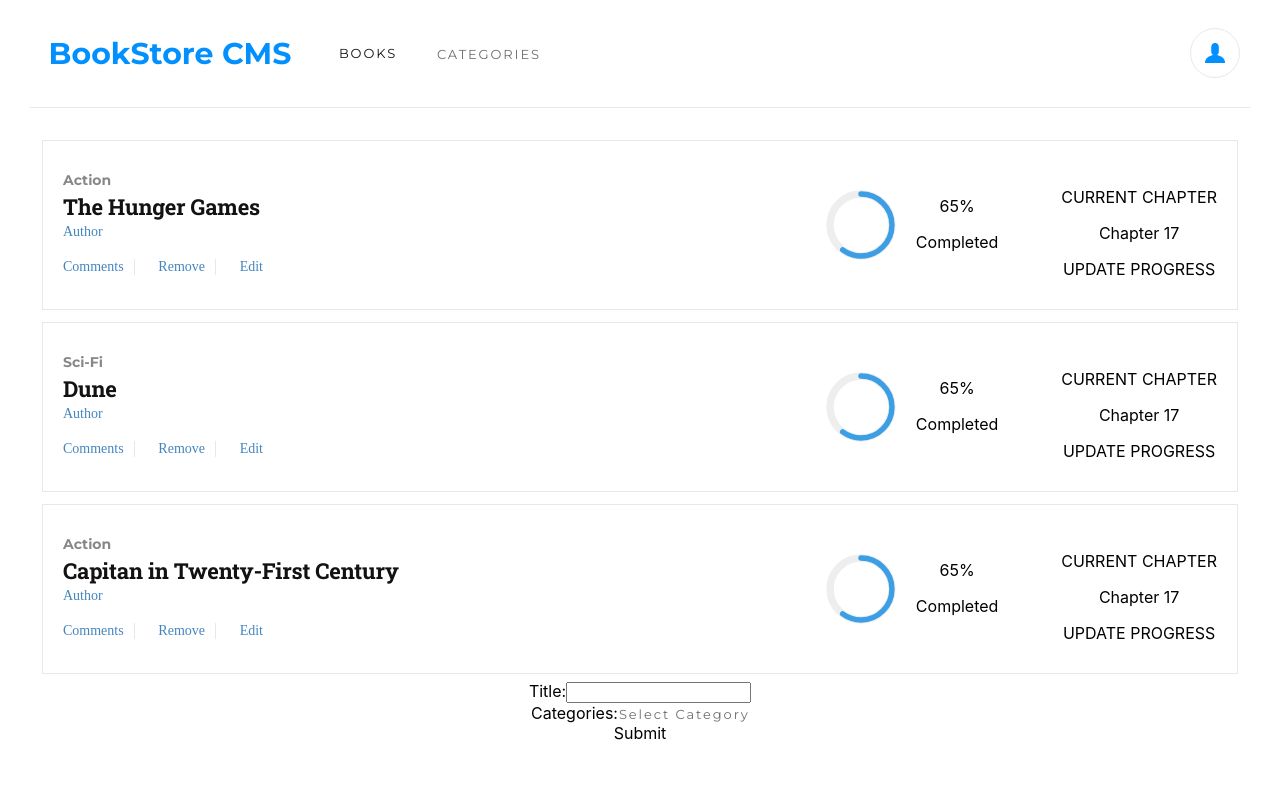
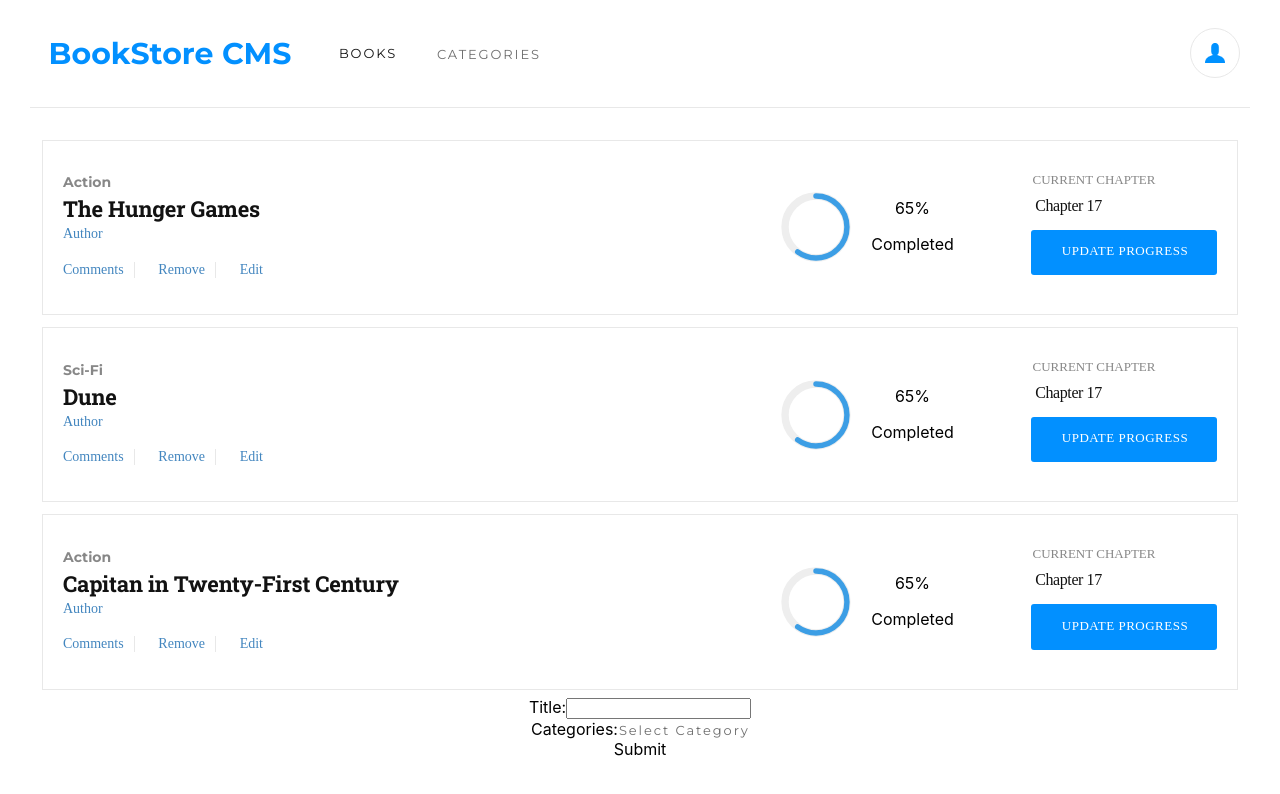
Before and after one commit to jessicafarias/bookstore-cms, a React (Create React App) app: page / in a window 1280 px wide. Shown: the top 794 px of the page. Built offline with nearby package versions, Linux system fonts and the light colour scheme.

Commit message:
style: Styles 'current chapter and update progress' section

```diff
--- a/src/components/Book.js
+++ b/src/components/Book.js
@@ -42,9 +42,11 @@
             </div>
           </div>
           <div>
-            <p>CURRENT CHAPTER</p>
-            <p>Chapter 17</p>
-            <button type="button">UPDATE PROGRESS</button>
+            <p className="Current-Chapter">CURRENT CHAPTER</p>
+            <p className="Current-Lesson">Chapter 17</p>
+            <div className="Rectangle-2">
+              <p className="Update-progress">UPDATE PROGRESS</p>
+            </div>
           </div>
         </div>
       </tr>
--- a/src/styles/Book.css
+++ b/src/styles/Book.css
@@ -121,3 +121,54 @@
 .circular-chart.blue .circle {
   stroke: #3c9ee5;
 }
+
+.Current-Chapter {
+  width: 126px;
+  height: 18px;
+  margin: 1px 58px 0 59px;
+  opacity: 0.5;
+  font-family: RobotoSlab;
+  font-size: 13px;
+  font-weight: 300;
+  font-stretch: normal;
+  font-style: normal;
+  line-height: normal;
+  letter-spacing: normal;
+  color: #121212;
+}
+
+.Current-Lesson {
+  width: 75px;
+  height: 21px;
+  margin: 7px 109px 4px 59px;
+  font-family: RobotoSlab;
+  font-size: 16px;
+  font-weight: 300;
+  font-stretch: normal;
+  font-style: normal;
+  line-height: normal;
+  letter-spacing: -0.4px;
+  color: #121212;
+}
+
+.Rectangle-2 {
+  width: 184px;
+  height: 33px;
+  margin: 12px 0 9px 59px;
+  padding: 0.25px 0 12px 2px;
+  border-radius: 3px;
+  background-color: #0290ff;
+}
+
+.Update-progress {
+  height: 18px;
+  font-family: RobotoSlab;
+  font-size: 13px;
+  font-weight: 300;
+  font-stretch: normal;
+  font-style: normal;
+  line-height: normal;
+  letter-spacing: 0.5px;
+  text-align: center;
+  color: #ffffff;
+}
```
